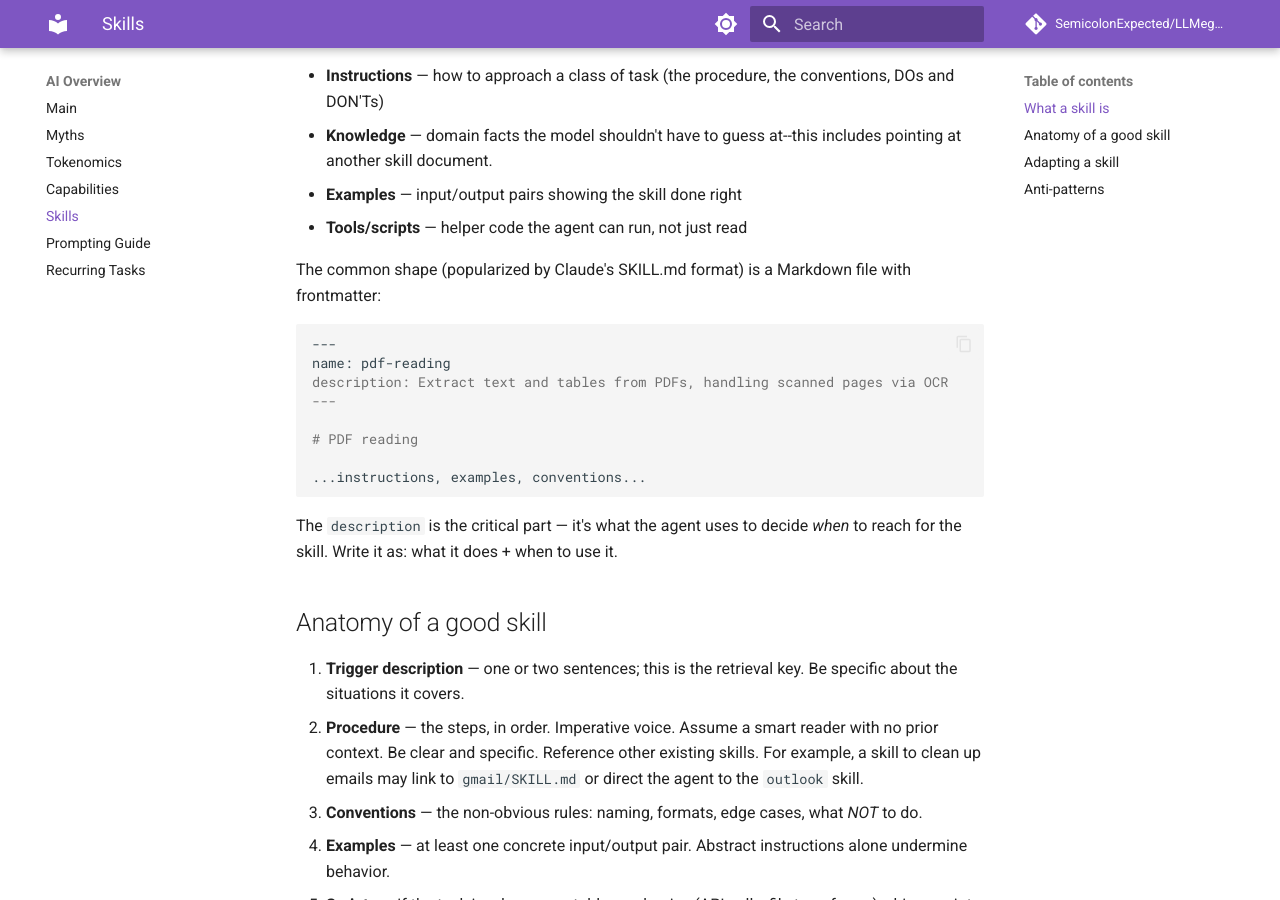
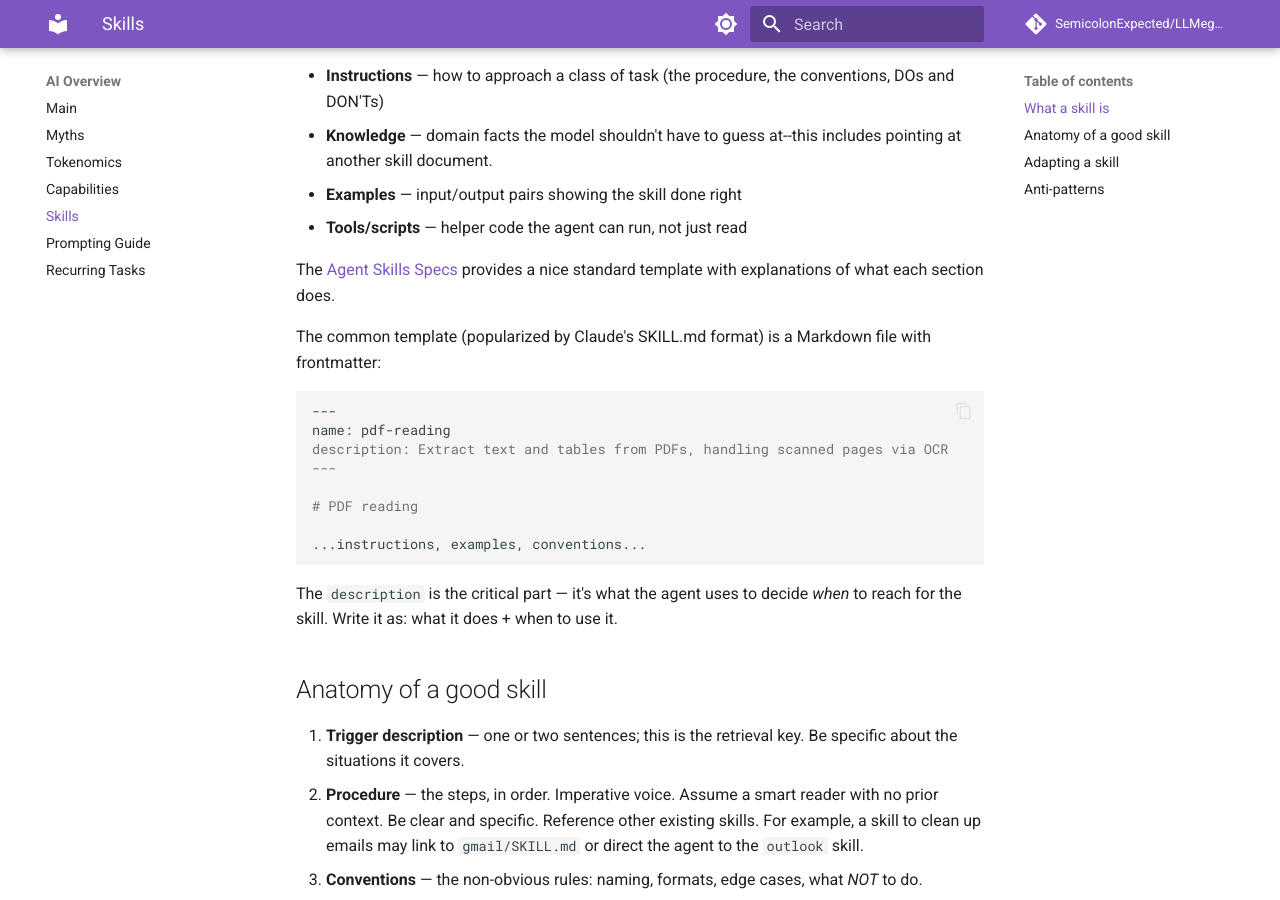
Before and after one commit to SemicolonExpected/LLMegeton, an MkDocs documentation site: the page built from docs/skills/index.md, in a window 1280 px wide and 900 px high, scrolled down 508 px. Built offline with MkDocs 1.6.1 and Material for MkDocs 9.7.7, drawn with Linux system fonts in a browser that asks for light colours; comment, search, counter and statistics services are not loaded.

Commit message:
Update index.md file

````diff
--- a/docs/skills/index.md
+++ b/docs/skills/index.md
@@ -16,7 +16,9 @@ A skill typically bundles:
 - **Examples** — input/output pairs showing the skill done right
 - **Tools/scripts** — helper code the agent can run, not just read
 
-The common shape (popularized by Claude's SKILL.md format) is a Markdown file with frontmatter:
+The [Agent Skills Specs](https://agentskills.io/specification) provides a nice standard template with explanations of what each section does.
+
+The common template (popularized by Claude's SKILL.md format) is a Markdown file with frontmatter:
 
 ```markdown
 ---
````
